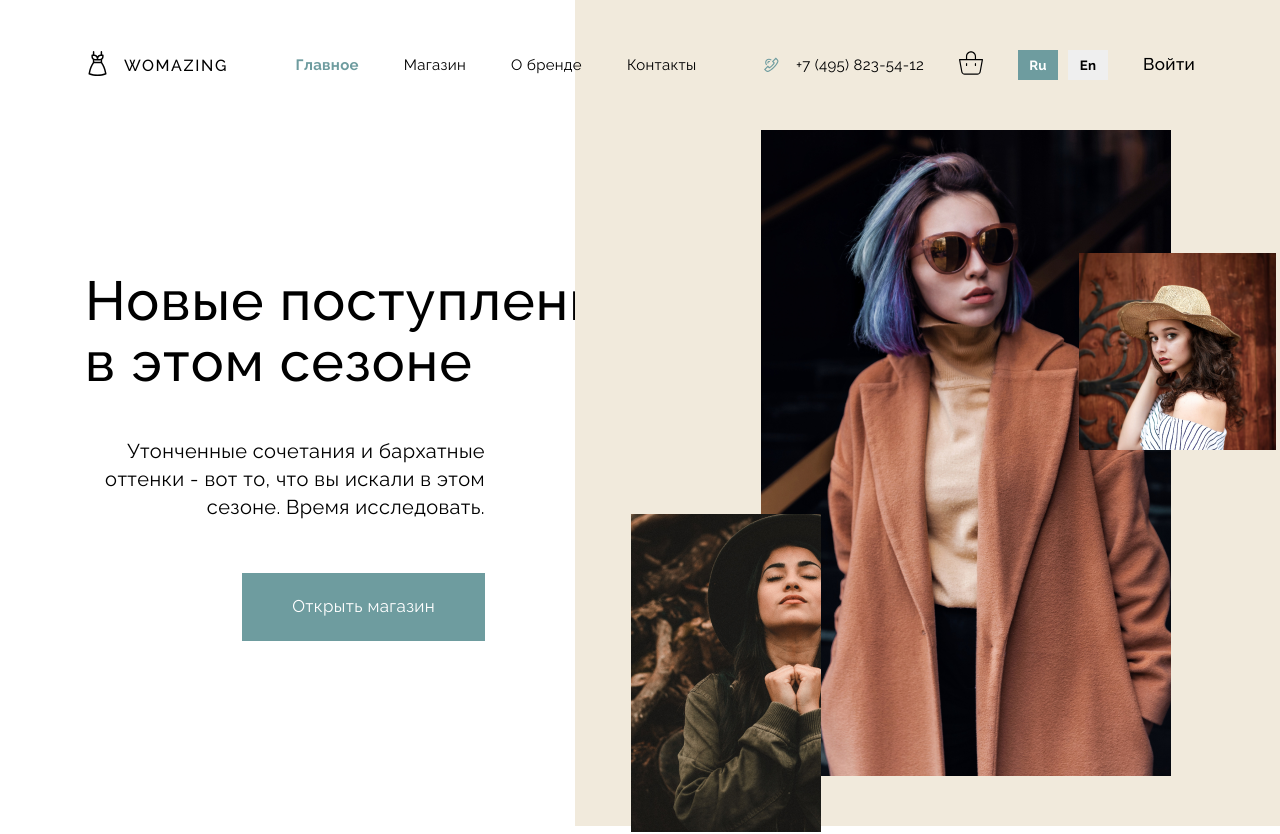
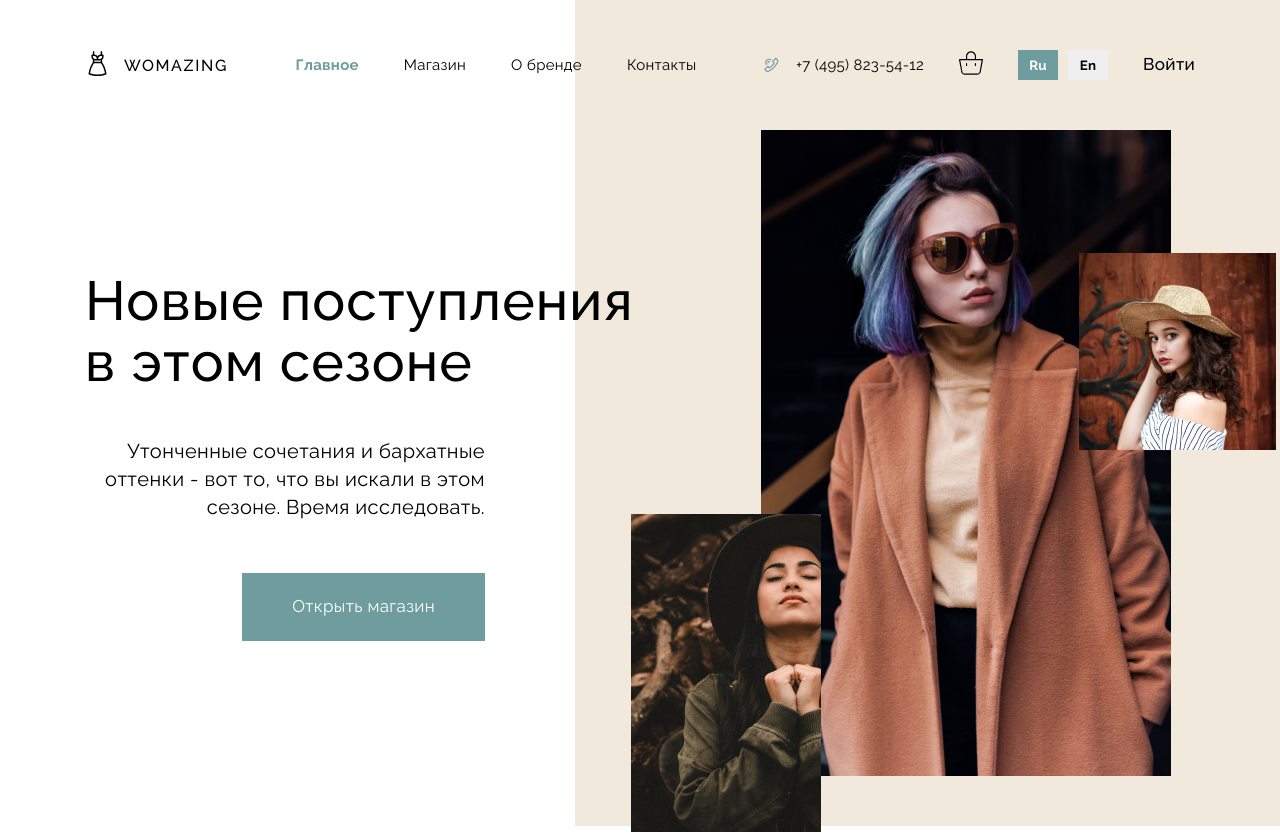
Before and after one commit to AmirK15/womazing, a React (Create React App) app: page / in a window 1280 px wide. Shown: the top 834 px of the page. Built offline with nearby package versions, Linux system fonts and the light colour scheme; data requests are answered from the project's data file.

Commit message:
update routing & add component Outlet

```diff
--- a/src/App.js
+++ b/src/App.js
@@ -1,14 +1,32 @@
 import React, {Suspense} from "react";
-import Layout from "./Layout/Layout";
+import { Routes, Route } from "react-router-dom"
 import './style.scss'
 import './i18n'
+import Layout from "./Layout/Layout";
+import Home from "./pages/Home/Home";
+import Contact from "./pages/Contact/Contact";
+import Shop from "./pages/Shop/Shop";
+import Cart from "./pages/Cart/Cart";
+import Login from "./pages/Login/Login";
+import Register from "./pages/Register/Register";
+import Brands from "./pages/Brands/Brands";
+import NotFound from "./pages/NotFound/NotFound";
 
 const App = () => {
     return (
         <Suspense fallback={'Loading...'}>
-            <div>
-                <Layout/>
-            </div>
+            <Routes>
+                <Route path="/" element={<Layout/>}>
+                    <Route path='' element={<Home/>}/>
+                    <Route path='contact' element={<Contact/>}/>
+                    <Route path='shop' element={<Shop/>}/>
+                    <Route path='cart' element={<Cart/>}/>
+                    <Route path='brands' element={<Brands/>}/>
+                    <Route path='*' element={<NotFound/>}/>
+                </Route>
+                <Route path='/login' element={<Login/>}/>
+                <Route path='/register' element={<Register/>}/>
+            </Routes>
         </Suspense>
     );
 };
--- a/src/Layout/Layout.js
+++ b/src/Layout/Layout.js
@@ -1,45 +1,16 @@
 import React from 'react';
-import {Route, Routes, useLocation} from "react-router-dom";
-import Home from "../pages/Home/Home";
-import Contact from "../pages/Contact/Contact";
-import Shop from "../pages/Shop/Shop";
+import { Outlet } from "react-router-dom";
 import Header from "./Header/Header";
 import Footer from "./Footer/Footer";
-import Brands from "../pages/Brands/Brands";
-import Cart from "../pages/Cart/Cart";
-import NotFound from "../pages/NotFound/NotFound";
-import Login from "../pages/Login/Login";
-import Register from "../pages/Register/Register";
 
 const Layout = () => {
 
-    const location = useLocation()
-
     return (
-        <div>
-            {
-                location.pathname !== '/login' && location.pathname !== '/register' && <Header/>
-            }
-            <Routes>
-                <Route path='/' element={<Home/>}/>
-                <Route path='/contact' element={<Contact/>}/>
-                <Route path='/shop' element={<Shop/>}/>
-                <Route path='/cart' element={<Cart/>}/>
-                <Route path='/login' element={<Login/>}/>
-                <Route path='/register' element={<Register/>}/>
-                <Route path='/brands' element={<Brands/>}/>
-                <Route path='*' element={<NotFound/>}/>
-            </Routes>
-
-            {
-                location.pathname === '/'
-                || location.pathname === '/contact'
-                || location.pathname === '/shop'
-                || location.pathname === '/cart'
-                || location.pathname === '/brands'
-                ? <Footer/> : ''
-            }
-        </div>
+        <>
+            <Header/>
+            <Outlet/>
+            <Footer/>
+        </>
     );
 };
 
--- a/src/pages/Home/Arrivals/arrivals.scss
+++ b/src/pages/Home/Arrivals/arrivals.scss
@@ -18,6 +18,7 @@
   &__text{
     max-width: 400px;
     text-align: right;
+    z-index: 3;
   }
   &__image{
     position: relative;
```
